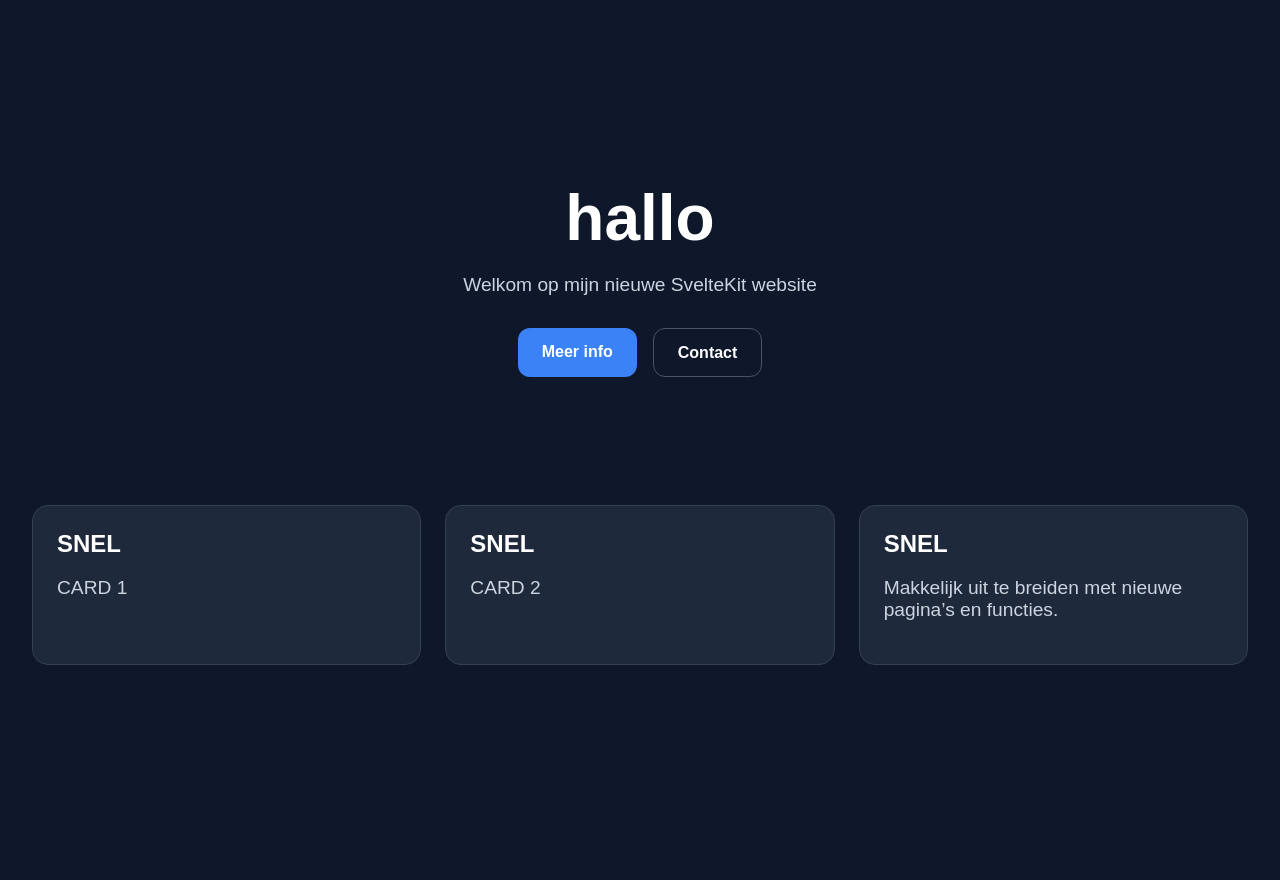
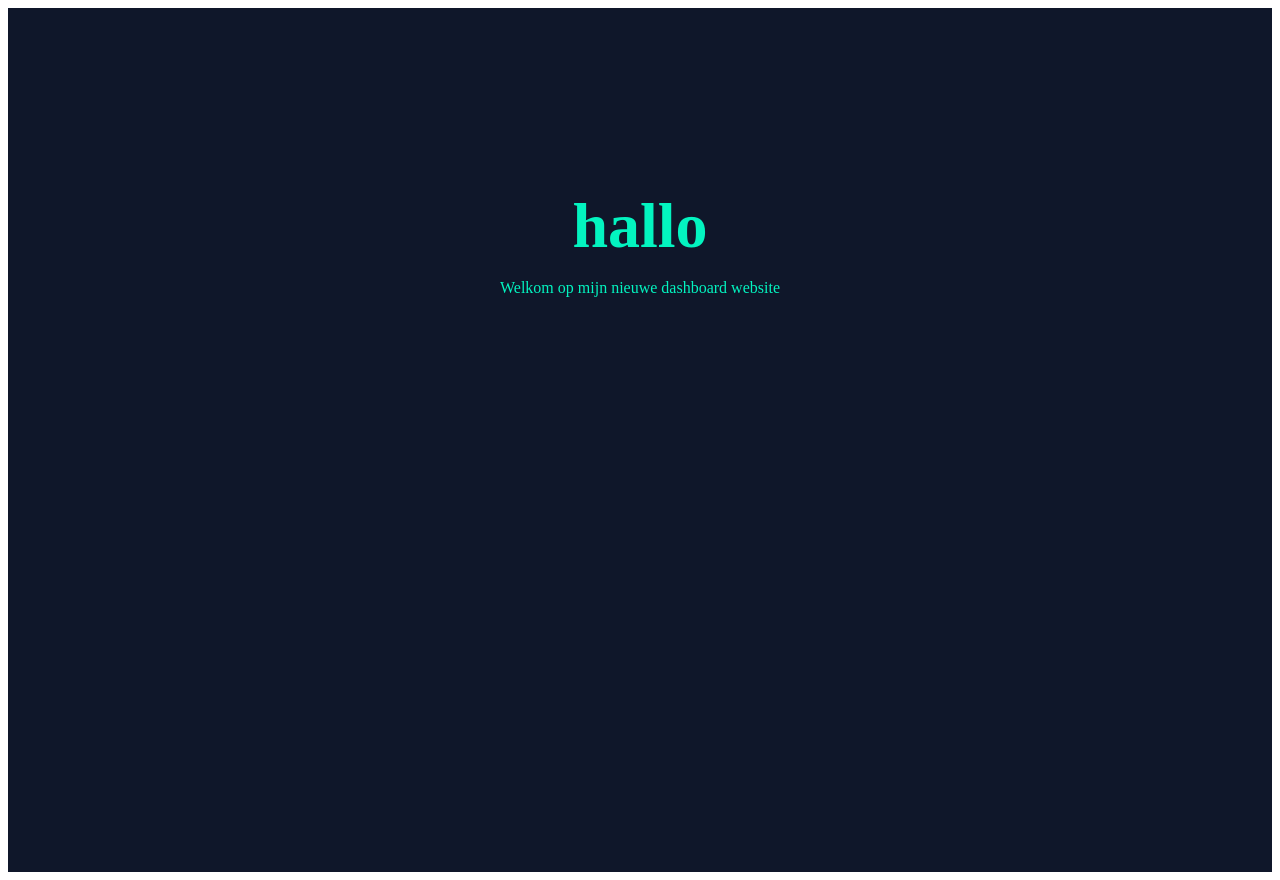
Before and after one commit to itzmitto/svelte-dashboard-project, a SvelteKit app: page / in a window 1280 px wide. Built offline with nearby package versions, Linux system fonts and the light colour scheme.

Commit message:
begonnnen met de mainpagina

```diff
--- a/src/lib/index.ts
+++ /dev/null
@@ -1 +0,0 @@
-// place files you want to import through the `$lib` alias in this folder.
--- a/src/routes/+page.svelte
+++ b/src/routes/+page.svelte
@@ -1,118 +1,15 @@
+<script>
+  import "./page.css";
+</script>
+
 <svelte:head>
   <title>mijn website</title>
-  <meta
-    name="description"
-    content="Een simpele startpagina gemaakt met SvelteKit"
-  />
+  <meta />
 </svelte:head>
 
 <div class="page">
   <section class="hero">
     <h1>hallo</h1>
-    <p>Welkom op mijn nieuwe SvelteKit website</p>
-
-    <div class="buttons">
-      <a href="/about" class="primary">Meer info</a>
-      <a href="/contact" class="secondary">Contact</a>
-    </div>
-  </section>
-
-  <section class="features">
-    <div class="card">
-      <h2>SNEL</h2>
-      <p>CARD 1</p>
-    </div>
-
-    <div class="card">
-      <h2>SNEL</h2>
-      <p>CARD 2</p>
-    </div>
-
-    <div class="card">
-      <h2>SNEL</h2>
-      <p>Makkelijk uit te breiden met nieuwe pagina’s en functies.</p>
-    </div>
+    <p>Welkom op mijn nieuwe dashboard website</p>
   </section>
 </div>
-
-<style>
-  :global(body) {
-    margin: 0;
-    font-family: Arial, sans-serif;
-    background: #0f172a;
-    color: white;
-  }
-
-  .page {
-    min-height: 100vh;
-    padding: 2rem;
-  }
-
-  .hero {
-    text-align: center;
-    padding: 6rem 1rem 4rem;
-  }
-
-  h1 {
-    font-size: 4rem;
-    margin-bottom: 1rem;
-  }
-
-  p {
-    color: #cbd5e1;
-    font-size: 1.2rem;
-  }
-
-  .buttons {
-    margin-top: 2rem;
-    display: flex;
-    justify-content: center;
-    gap: 1rem;
-    flex-wrap: wrap;
-  }
-
-  .buttons a {
-    text-decoration: none;
-    padding: 0.9rem 1.5rem;
-    border-radius: 12px;
-    font-weight: bold;
-    transition: 0.2s ease;
-  }
-
-  .primary {
-    background: #3b82f6;
-    color: white;
-  }
-
-  .primary:hover {
-    background: #2563eb;
-  }
-
-  .secondary {
-    border: 1px solid #475569;
-    color: white;
-  }
-
-  .secondary:hover {
-    background: #1e293b;
-  }
-
-  .features {
-    display: grid;
-    grid-template-columns: repeat(auto-fit, minmax(220px, 1fr));
-    gap: 1.5rem;
-    margin-top: 4rem;
-  }
-
-  .card {
-    background: #1e293b;
-    padding: 1.5rem;
-    border-radius: 16px;
-    border: 1px solid #334155;
-  }
-
-  .card h2 {
-    margin-top: 0;
-    margin-bottom: 0.5rem;
-  }
-</style>
--- /dev/null
+++ b/src/routes/page.css
@@ -0,0 +1,27 @@
+:global(body) {
+    margin: 0;
+    font-family: Arial, sans-serif;
+    background: #0f172a;
+    color: rgb(255, 255, 255);
+}
+
+.page {
+    min-height: 100vh;
+    padding: 2rem;
+    background: #0f172a;
+}
+
+.hero {
+    text-align: center;
+    padding: 6rem 1rem 4rem;
+}
+
+h1 {
+    font-size: 4rem;
+    margin-bottom: 1rem;
+    color: rgb(3, 244, 192);
+}
+
+p {
+    color: rgb(3, 244, 192);
+}
```
Also changed, not shown: src/lib/data/person.ts (added, +28 -0 lines), src/lib/data/personen.ts (added, +60 -0 lines), src/lib/stores/personen.ts (deleted, +0 -63 lines), src/lib/types/person.ts (deleted, +0 -28 lines).
